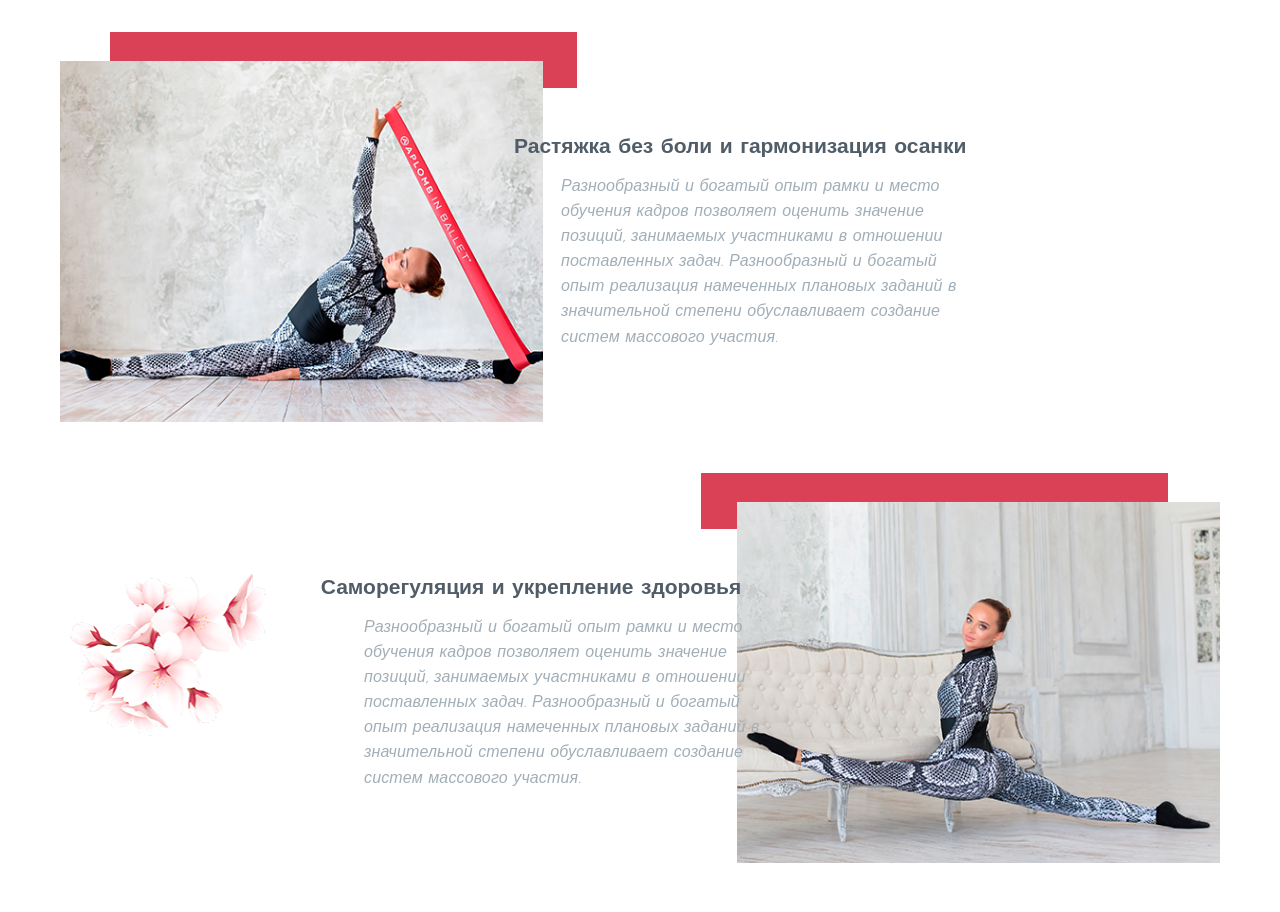
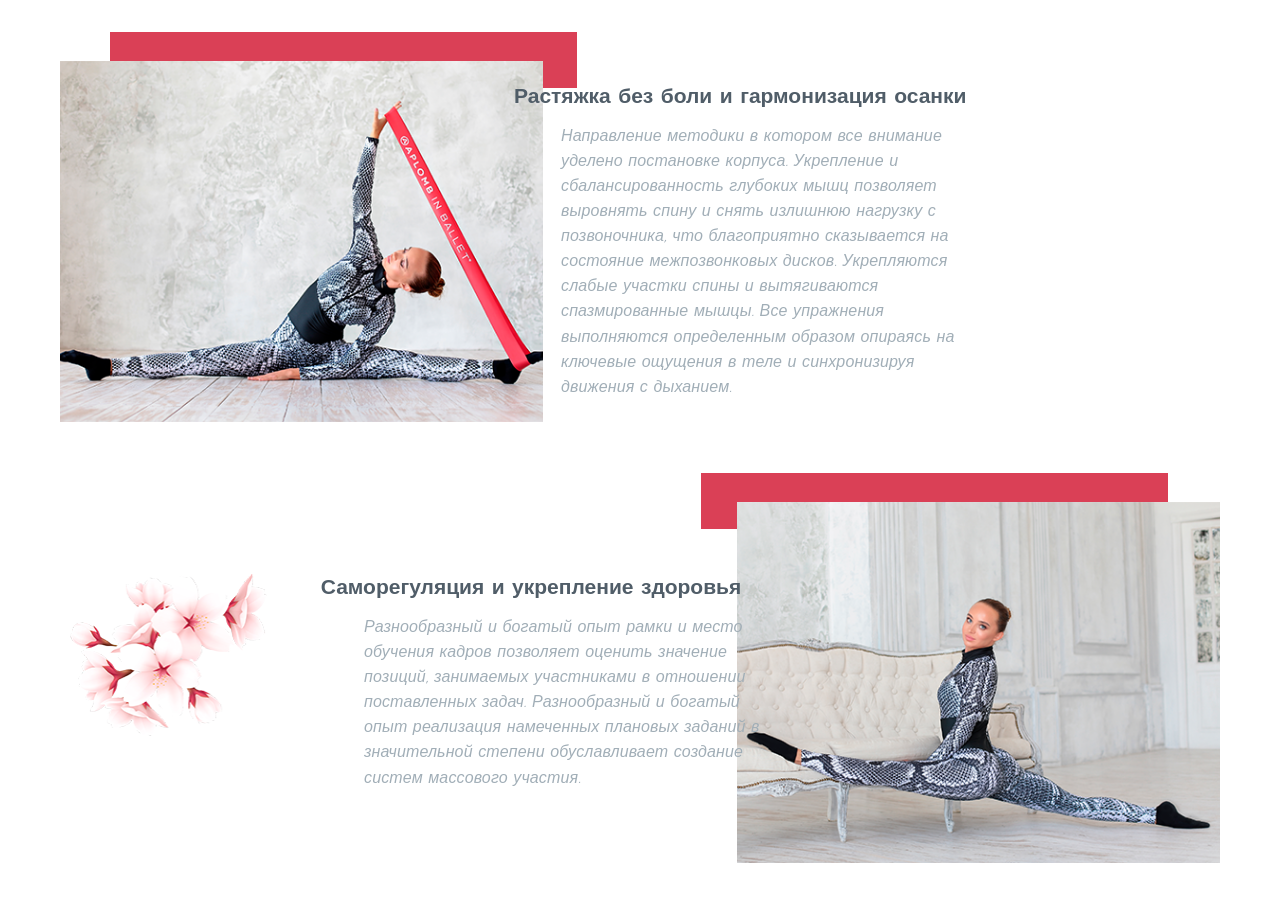
Before and after one commit to ArtemKremlyov/fitnes, a plain HTML site: page index.html in a window 1280 px wide. Shown: the part 1520-2432 px from the top of the page. Drawn offline with nearby package versions, Linux system fonts and the light colour scheme; a web font is replaced by a local one.

Commit message:
текст1

```diff
--- a/index.html
+++ b/index.html
@@ -120,7 +120,7 @@
                         <div class="explanation__item-text">
                             <div class="explanation__item-group">
                                 <h5 class="explanation__item-title">Растяжка без боли и гармонизация осанки</h5>
-                                <p class="explanation__item-desc">Разнообразный и богатый опыт рамки и место обучения кадров позволяет оценить значение позиций, занимаемых участниками в отношении поставленных задач. Разнообразный и богатый опыт реализация намеченных плановых заданий в значительной степени обуславливает создание систем массового участия.</p>
+                                <p class="explanation__item-desc">Направление методики в котором все внимание уделено постановке корпуса. Укрепление и сбалансированность глубоких мышц позволяет выровнять спину и снять излишнюю нагрузку с позвоночника, что благоприятно сказывается на состояние межпозвонковых дисков. Укрепляются слабые участки спины и вытягиваются спазмированные мышцы. Все упражнения выполняются определенным образом опираясь на ключевые ощущения в теле и синхронизируя движения с дыханием.</p>
                             </div>
                         </div>
                     </li>
```
